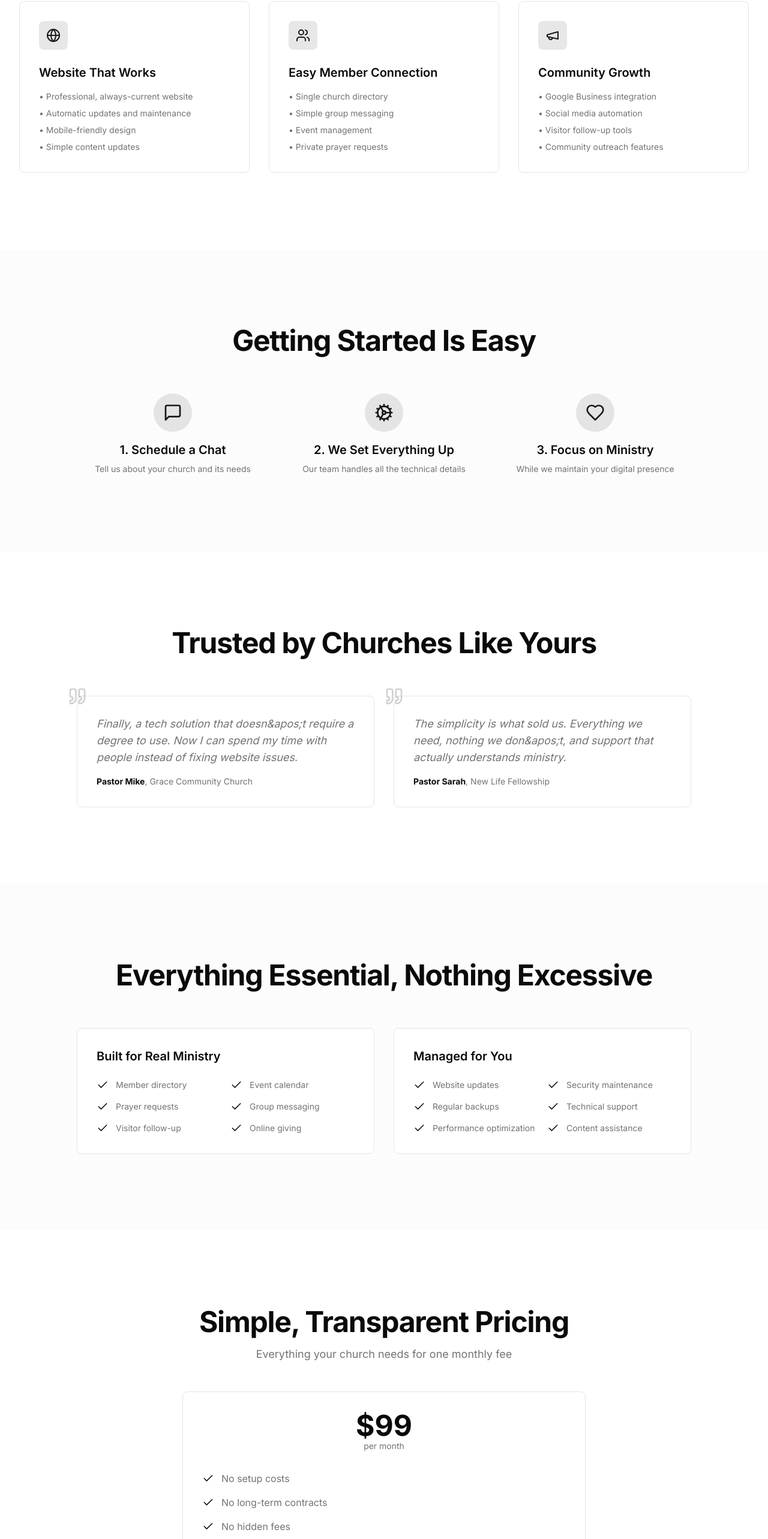
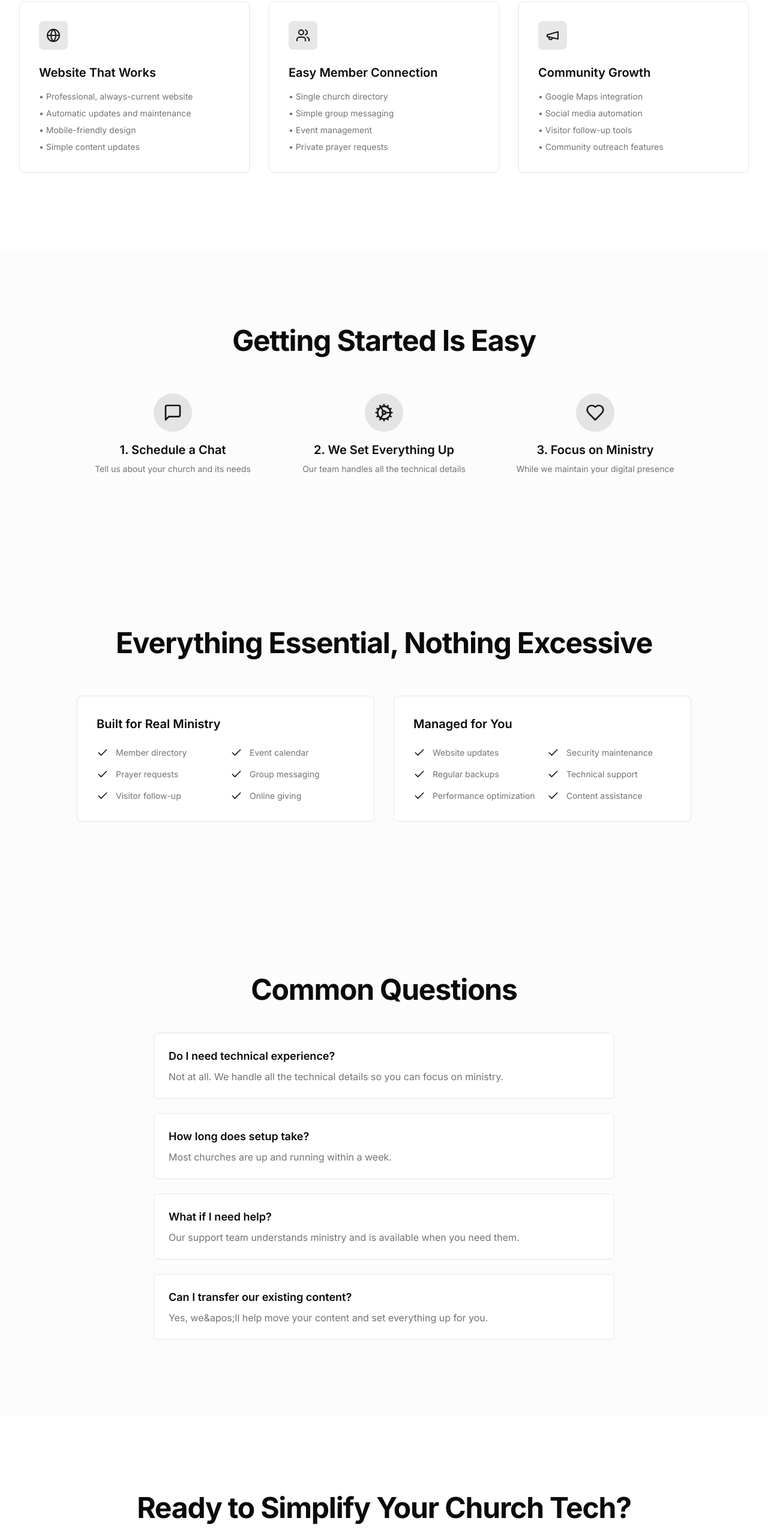
Before and after one commit to samedayramps/tiny-church-website-nextjs, a Next.js app: page /landing2 in a window 1280 px wide. Shown: the part 1847-4413 px from the top of the page at 60% size. Built offline with nearby package versions, Linux system fonts and the light colour scheme; no server answers.

Commit message:
feat: add landing pages and components

```diff
--- a/src/app/landing2/page.tsx
+++ b/src/app/landing2/page.tsx
@@ -3,9 +3,7 @@ import { Hero2 } from '@/components/landing2/hero'
 import { Problem } from '@/components/landing2/problem'
 import { Solution } from '@/components/landing2/solution'
 import { HowItWorks } from '@/components/landing2/how-it-works'
-import { SocialProof } from '@/components/landing2/social-proof'
 import { Features2 } from '@/components/landing2/features'
-import { Pricing } from '@/components/landing2/pricing'
 import { FAQ } from '@/components/landing2/faq'
 import { CTA } from '@/components/landing2/cta'
 import { Footer } from '@/components/footer'
@@ -19,9 +17,7 @@ export default function Landing2() {
         <Problem />
         <Solution />
         <HowItWorks />
-        <SocialProof />
         <Features2 />
-        <Pricing />
         <FAQ />
         <CTA />
       </main>
--- a/src/components/landing2/solution.tsx
+++ b/src/components/landing2/solution.tsx
@@ -25,7 +25,7 @@ const solutions = [
     title: "Community Growth",
     icon: Megaphone,
     features: [
-      "Google Business integration",
+      "Google Maps integration",
       "Social media automation",
       "Visitor follow-up tools",
       "Community outreach features"
```
